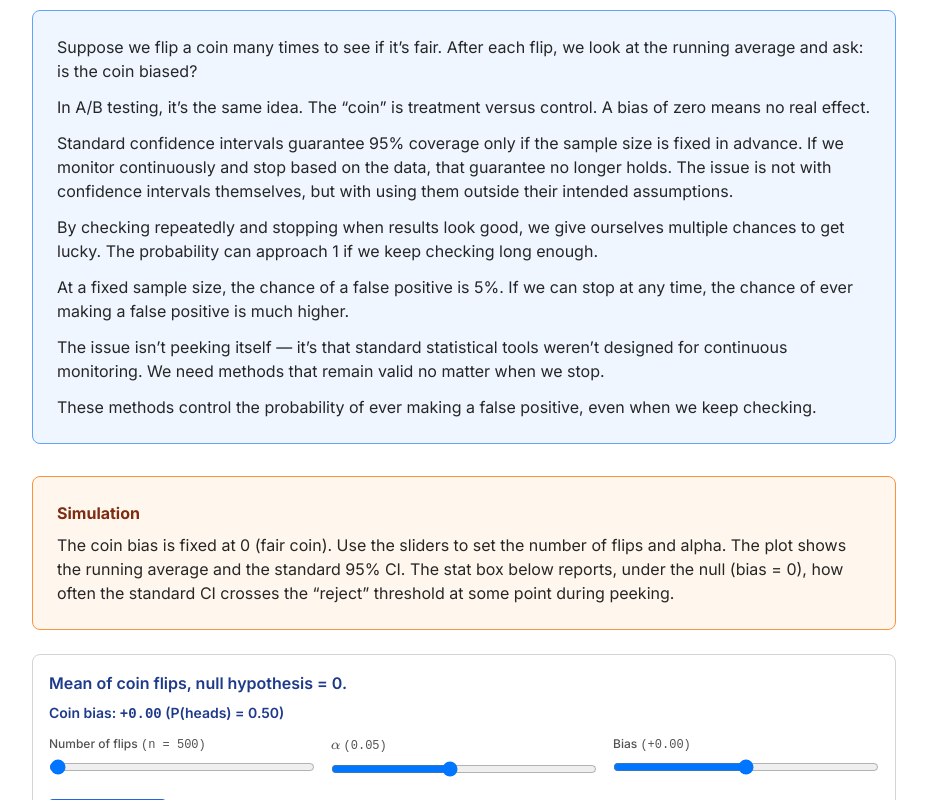
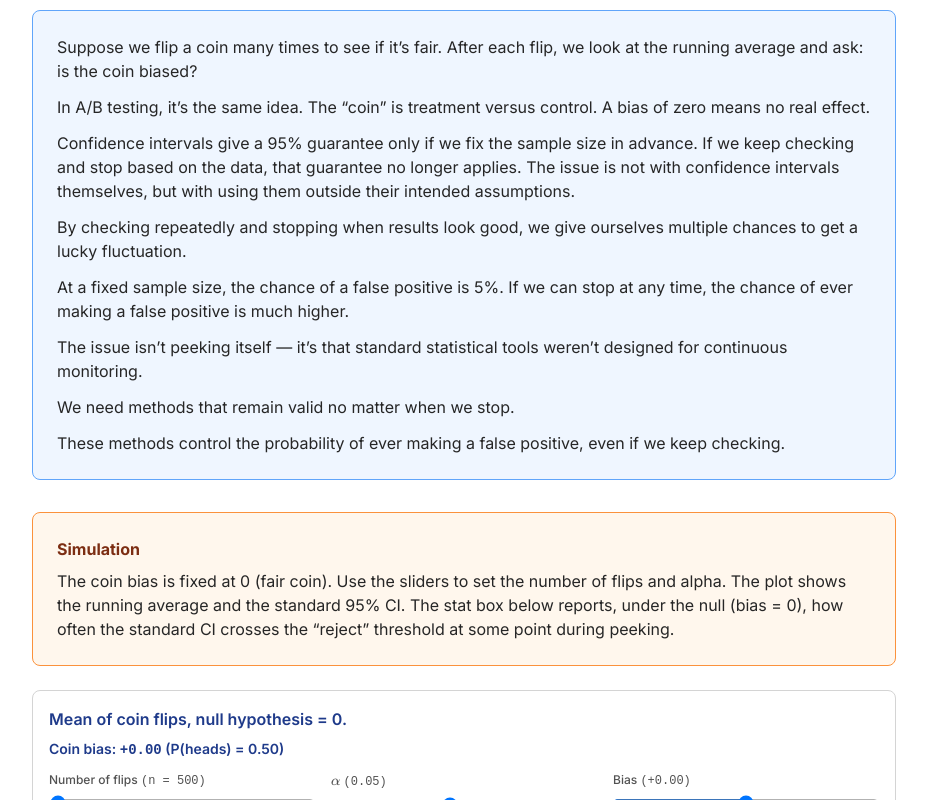
Before and after one commit to n-levy/sequential_testing, a Next.js app in the folder site/: page /short in a window 1280 px wide. Shown: the part 1080-1880 px from the top of the page, without its empty margins (288-1215 px from the left). Built offline with nearby package versions, Linux system fonts and the light colour scheme.

Commit message:
Apply exact replacements and insertions to focused sequential testing explanation for clarity and precision

```diff
--- a/site/components/act1/Act1.tsx
+++ b/site/components/act1/Act1.tsx
@@ -25,19 +25,22 @@ export function Act1() {
               In A/B testing, it’s the same idea. The “coin” is treatment versus control. A bias of zero means no real effect.
             </p>
             <p>
-              Standard confidence intervals guarantee 95% coverage only if the sample size is fixed in advance. If we monitor continuously and stop based on the data, that guarantee no longer holds. The issue is not with confidence intervals themselves, but with using them outside their intended assumptions.
+              Confidence intervals give a 95% guarantee only if we fix the sample size in advance. If we keep checking and stop based on the data, that guarantee no longer applies. The issue is not with confidence intervals themselves, but with using them outside their intended assumptions.
             </p>
             <p>
-              By checking repeatedly and stopping when results look good, we give ourselves multiple chances to get lucky. The probability can approach 1 if we keep checking long enough.
+              By checking repeatedly and stopping when results look good, we give ourselves multiple chances to get a lucky fluctuation.
             </p>
             <p>
               At a fixed sample size, the chance of a false positive is 5%. If we can stop at any time, the chance of ever making a false positive is much higher.
             </p>
             <p>
-              The issue isn’t peeking itself — it’s that standard statistical tools weren’t designed for continuous monitoring. We need methods that remain valid no matter when we stop.
+              The issue isn’t peeking itself — it’s that standard statistical tools weren’t designed for continuous monitoring.
             </p>
             <p>
-              These methods control the probability of ever making a false positive, even when we keep checking.
+              We need methods that remain valid no matter when we stop.
+            </p>
+            <p>
+              These methods control the probability of ever making a false positive, even if we keep checking.
             </p>
           </div>
         </div>
```
